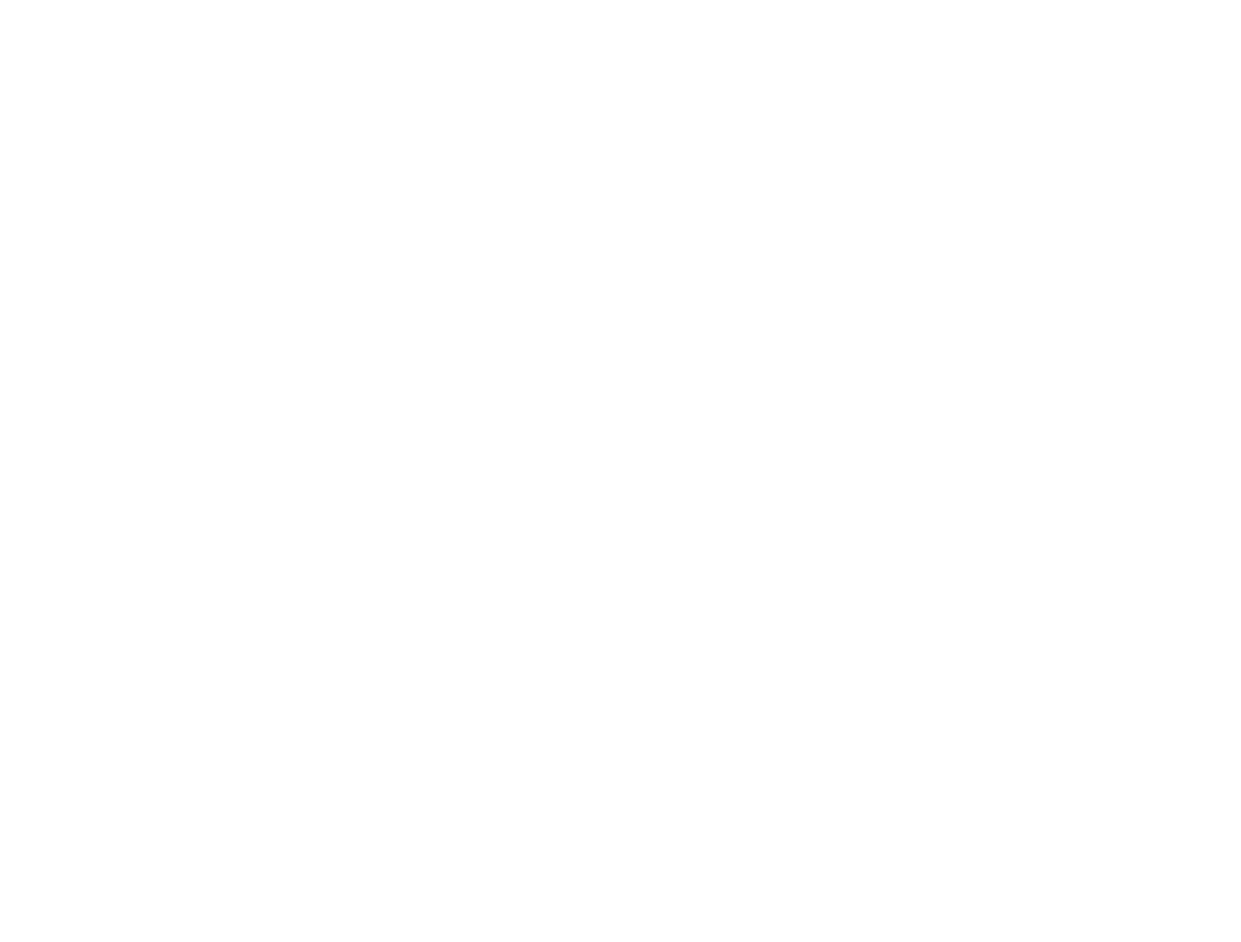
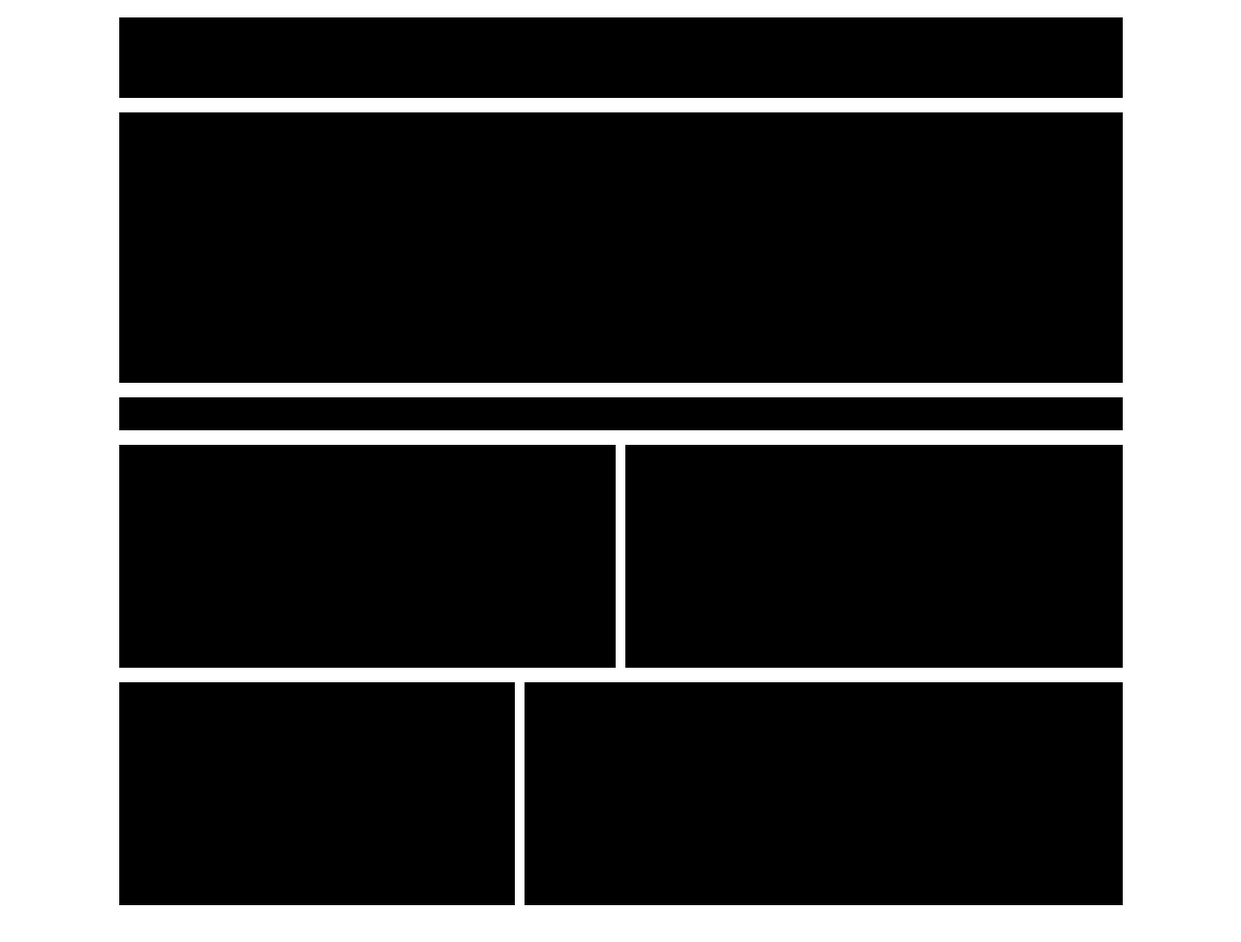
Before and after one commit to Supersimpen/te22griddy, a plain HTML site: page prov-22.html in a window 1280 px wide. Shown: the whole page at 97% size. Before the commit the page ends 800 px from the top, so only its background shows below. Drawn offline with Linux system fonts and the light colour scheme.

Commit message:
prov 22 klart

```diff
--- a/prov-22.html
+++ b/prov-22.html
@@ -0,0 +1,80 @@
+<!DOCTYPE html>
+<html>
+<head>
+<style>
+.grid-container {
+  display: grid;
+  grid-template-columns: repeat(12, 1fr);
+  grid-template-rows: repeat(22, 1fr);
+  gap: 10px;
+  row-gap: 15px;
+  background-color: white;
+  padding: 10px;
+}
+
+.grid-container > div {
+  background-color: black;
+  text-align: center;
+  font-size: 30px;
+}
+
+.item1 {
+  grid-column-start: 2;
+  grid-column-end: 12;
+  grid-row-start: 1;
+  grid-row-end: 3;
+
+}
+.item2 {
+    grid-column-start: 2;
+    grid-column-end: 12;
+    grid-row-start: 3;
+    grid-row-end: 9;
+}
+.item3 {
+    grid-column-start: 2;
+    grid-column-end: 12;
+    grid-row-start: 9;
+    grid-row-end: 10;
+}
+.item4 {
+    grid-column-start: 2;
+    grid-column-end: 7;
+    grid-row-start: 10;
+    grid-row-end: 15;
+}
+.item5 {
+    grid-column-start: 7;
+    grid-column-end: 12;
+    grid-row-start: 10;
+    grid-row-end: 15;
+}
+.item6 {
+    grid-column-start: 2;
+    grid-column-end: 6;
+    grid-row-start: 15;
+    grid-row-end: 20;
+}
+.item7 {
+    grid-column-start: 6;
+    grid-column-end: 12;
+    grid-row-start: 15;
+    grid-row-end: 20;
+}
+
+</style>
+</head>
+<body>
+
+<div class="grid-container">
+  <div class="item1">1</div>
+  <div class="item2">2</div>
+  <div class="item3">3</div>
+  <div class="item4">4</div>
+  <div class="item5">5</div>
+  <div class="item6">6</div>
+  <div class="item7">7</div>
+</div>
+
+</body>
+</html>
```
Also changed, not shown: index.html (+2 -0 lines).
